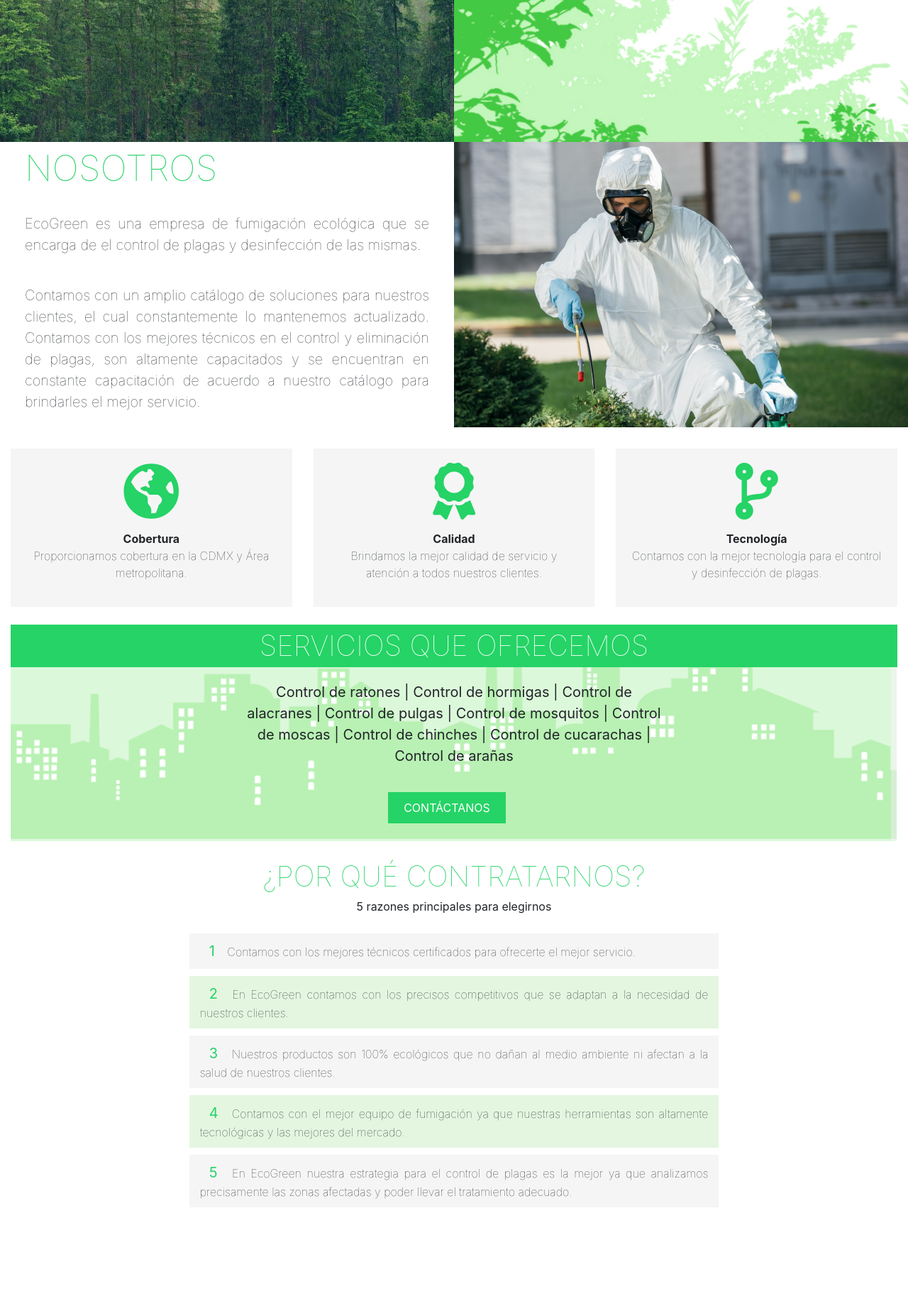
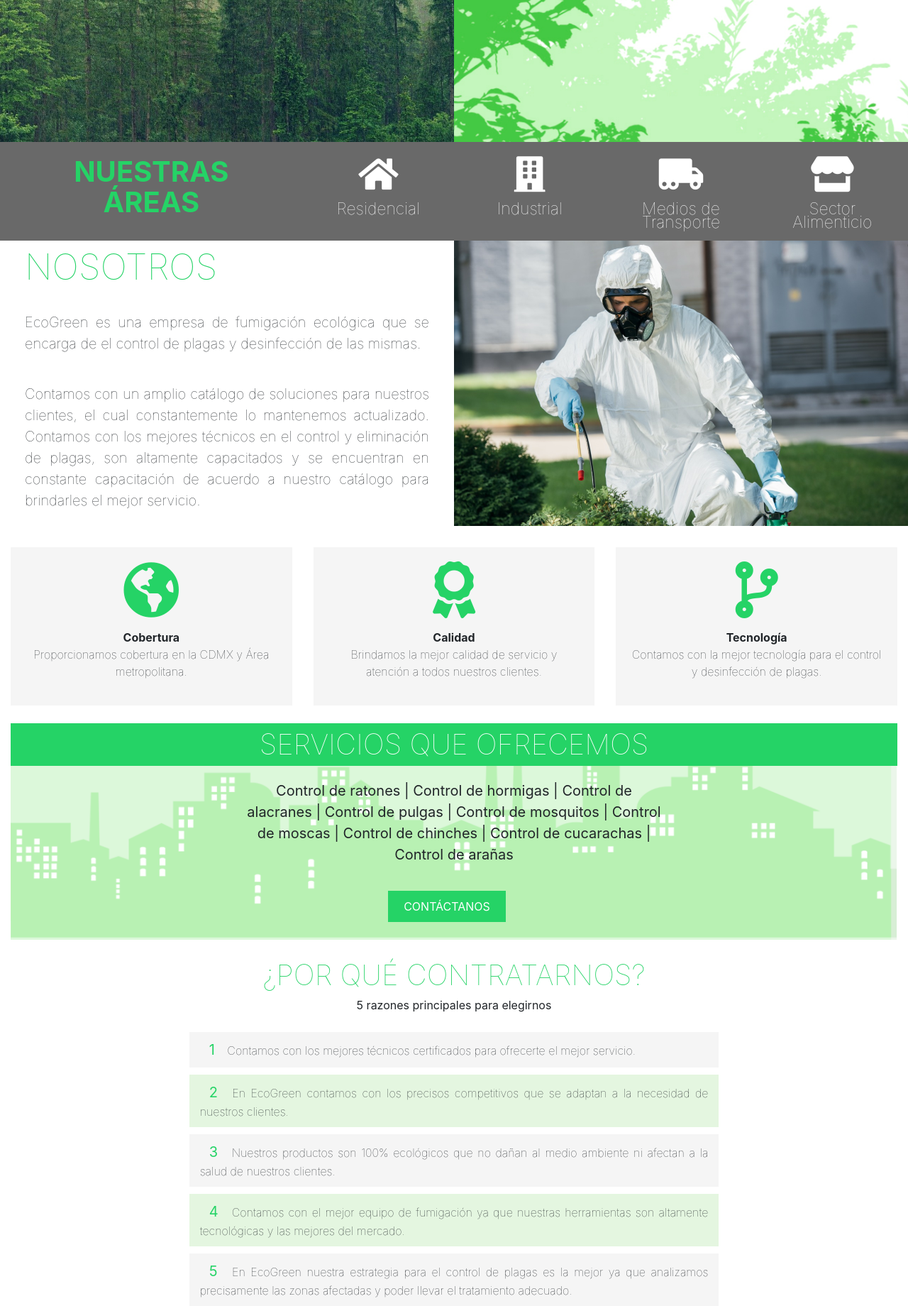
Before and after one commit to YisusJuarez/EcoGreen, a PHP site: page / in a window 1280 px wide. Shown: the part 600-2440 px from the top of the page at 71% size. Before the commit the page ends 2289 px from the top, so only its background shows below. Run offline with PHP 8.4, Linux system fonts and the light colour scheme; some libraries are stand-ins or nearby versions.

Commit message:
Barra de areas

```diff
--- a/css/index.css
+++ b/css/index.css
@@ -277,10 +277,33 @@
     color: #25d366;
     font-weight: bolder;
 }
+.text-areas{
+    color: white;
+    text-align: center;
+    font-size: 23px;
+    font-weight: lighter;
+    line-height: 19px;
+}
+.icon-width-2{
+    padding-top: 20px;
+    font-size: 50px;
+    color: white;
+    padding-bottom: 15px;
+
+}
+.areas-text{
+    color: #25d366;
+    font-size: 40px;
+    text-align: center;
+    font-weight: bold;
+    margin-bottom: 0px;
+    line-height: 43px;
+
+}
 @media(max-width:652px){
     .title-servicios-2{
         color: white;
-        font-size: 28px;
+        font-size: 20px;
         font-weight: lighter;
         text-align: center;
     }
--- a/index.html
+++ b/index.html
@@ -61,6 +61,38 @@
       </div>
     </div>
   </div>
+  <div class="container-fluid" style="background-color: dimgray;">
+    <div class="row">
+      <div class="col-md-4" style="padding-top: 20px;">
+        <p class="areas-text">NUESTRAS</p>
+        <p class="areas-text">ÁREAS</p>
+      </div>
+      <div class="col-md-2">
+        <div class="text-center">
+          <i class="fas fa-home icon-width-2"></i>
+        </div>
+        <p class="text-areas">Residencial</p>
+      </div>
+      <div class="col-md-2">
+        <div class="text-center">
+          <i class="fas fa-building icon-width-2"></i>
+        </div>
+        <p class="text-areas">Industrial</p>
+      </div>
+      <div class="col-md-2">
+        <div class="text-center">
+          <i class="fas fa-truck-moving icon-width-2"></i>
+        </div>
+        <p class="text-areas">Medios de Transporte</p>
+      </div>
+      <div class="col-md-2">
+        <div class="text-center">
+          <i class="fas fa-store icon-width-2"></i>
+        </div>
+        <p class="text-areas">Sector Alimenticio</p>
+      </div>
+    </div>
+  </div>
   <div class="container-fluid">
     <div class="row">
       <div class="col-md-6">
@@ -77,6 +109,7 @@
       </div>
     </div>
   </div>
+
   <div class="container-fluid">
     <div class="row">
       <div class="col-md-4">
@@ -142,13 +175,19 @@
       <p>5 razones principales para elegirnos</p>
     </div>
 
-      <div class="row justify-content-center">
-        <div class="col-md-7 ofrecemos"><span class="number">1</span> Contamos con los mejores técnicos certificados para ofrecerte el mejor servicio.</div>
-        <div class="col-md-7 ofrecemos-2"><span class="number">2</span> En EcoGreen contamos con los precisos competitivos que se adaptan a la necesidad de nuestros clientes.</div>
-        <div class="col-md-7 ofrecemos"><span class="number">3</span> Nuestros productos son 100% ecológicos que no dañan al medio ambiente ni afectan a la salud de nuestros clientes.</div>
-        <div class="col-md-7 ofrecemos-2"><span class="number">4</span> Contamos con el mejor equipo de fumigación ya que nuestras herramientas son altamente tecnológicas y las mejores del mercado.</div>
-        <div class="col-md-7 ofrecemos"><span class="number">5</span> En EcoGreen nuestra estrategia para el control de plagas es la mejor ya que analizamos precisamente las zonas afectadas y poder llevar el tratamiento adecuado.</div>
+    <div class="row justify-content-center">
+      <div class="col-md-7 ofrecemos"><span class="number">1</span> Contamos con los mejores técnicos certificados para
+        ofrecerte el mejor servicio.</div>
+      <div class="col-md-7 ofrecemos-2"><span class="number">2</span> En EcoGreen contamos con los precisos competitivos
+        que se adaptan a la necesidad de nuestros clientes.</div>
+      <div class="col-md-7 ofrecemos"><span class="number">3</span> Nuestros productos son 100% ecológicos que no dañan
+        al medio ambiente ni afectan a la salud de nuestros clientes.</div>
+      <div class="col-md-7 ofrecemos-2"><span class="number">4</span> Contamos con el mejor equipo de fumigación ya que
+        nuestras herramientas son altamente tecnológicas y las mejores del mercado.</div>
+      <div class="col-md-7 ofrecemos"><span class="number">5</span> En EcoGreen nuestra estrategia para el control de
+        plagas es la mejor ya que analizamos precisamente las zonas afectadas y poder llevar el tratamiento adecuado.
       </div>
+    </div>
   </div>
 </body>
 <script src="https://code.jquery.com/jquery-3.4.1.slim.min.js"
```
Also changed, not shown: 1 other file.
